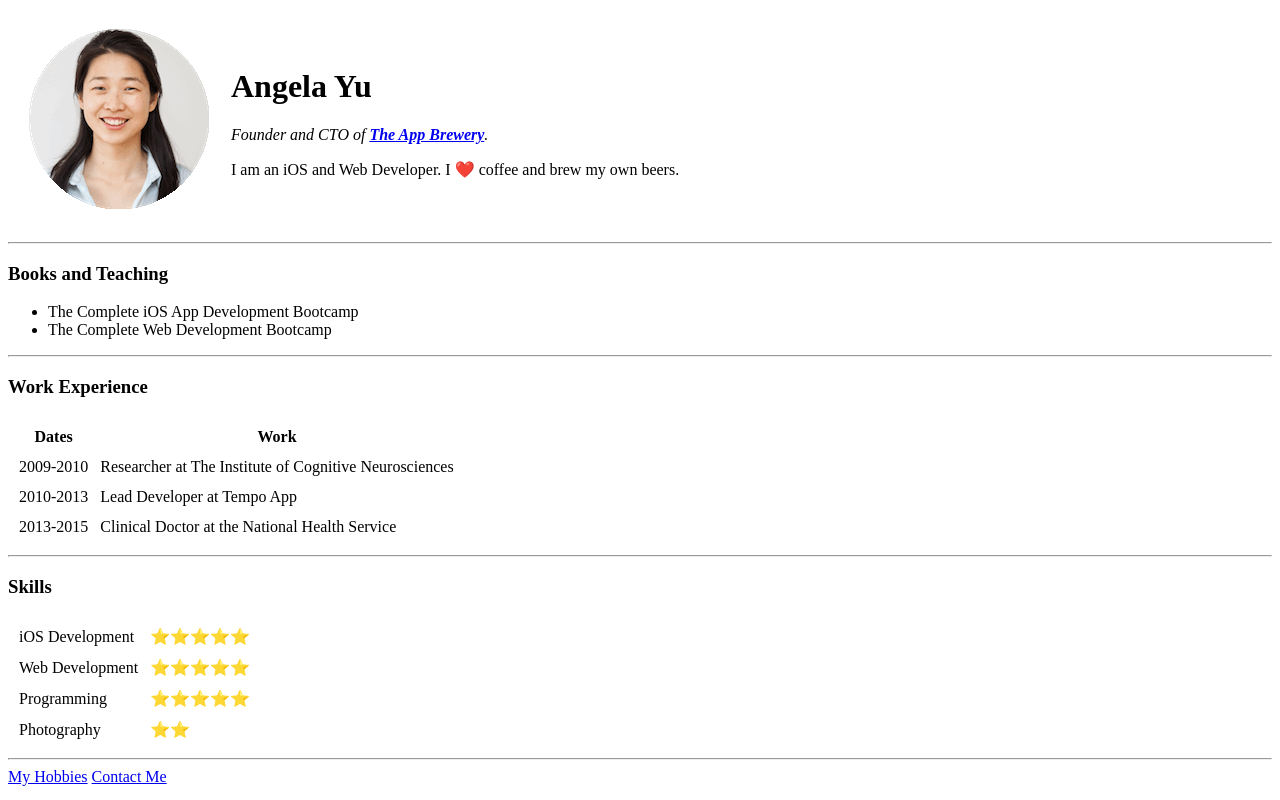
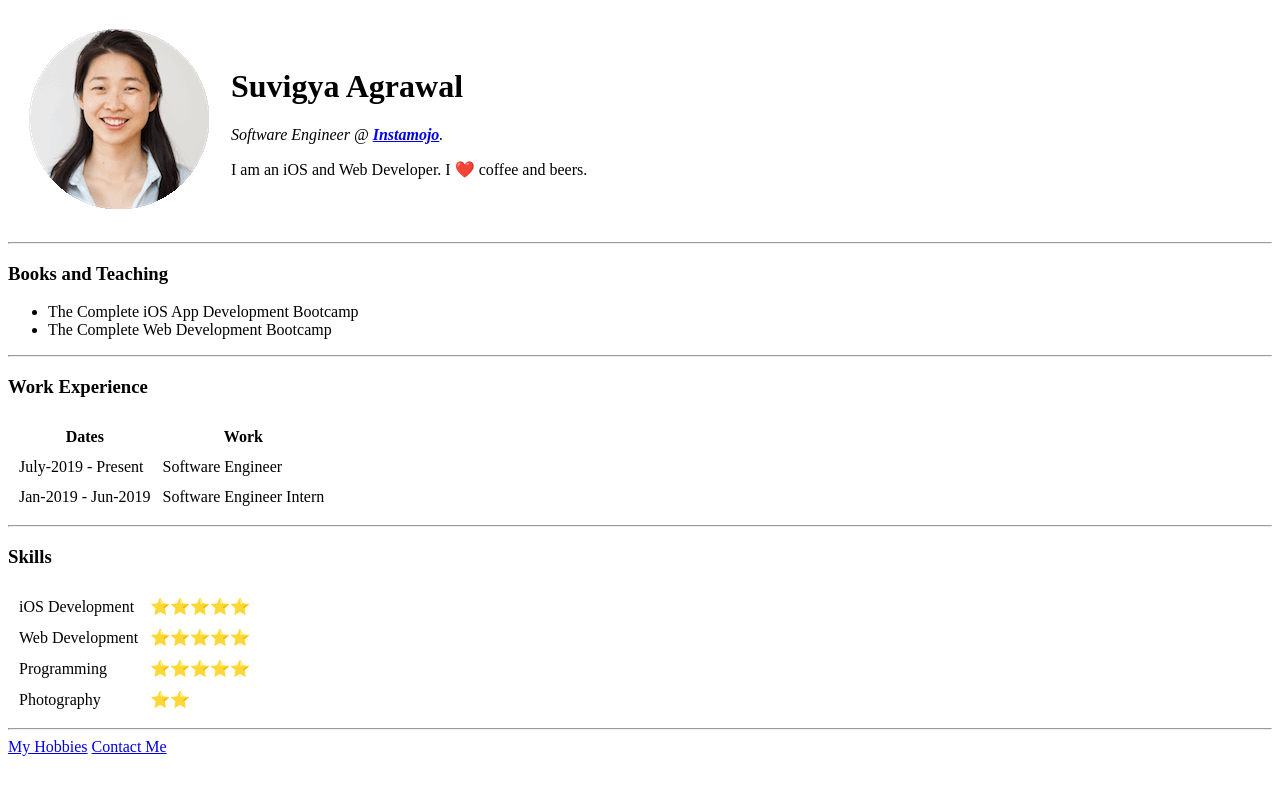
Before and after one commit to suvigyaagr/cv, a plain HTML site: page index.html in a window 1280 px wide. Drawn offline with Linux system fonts and the light colour scheme.

Commit message:
Add files via upload

```diff
--- a/index.html
+++ b/index.html
@@ -2,16 +2,16 @@
 <html>
   <head>
     <meta charset="utf-8">
-    <title>Angela's Personal Site</title>
+    <title>Suvigya's Personal Site</title>
   </head>
 
   <body>
     <table cellspacing="20">
       <tr>
         <td><img src="images/angela.png" alt="angela profile picture"></td>
-        <td><h1>Angela Yu</h1>
-        <p><em>Founder and CTO of <strong><a href="https://www.appbrewery.co/">The App Brewery</a></strong>.</em></p>
-        <p>I am an iOS and Web Developer. I ❤️ coffee and brew my own beers.</p></td>
+        <td><h1>Suvigya Agrawal</h1>
+        <p><em>Software Engineer @ <strong><a href="https://www.instamojo.com/">Instamojo</a></strong>.</em></p>
+        <p>I am an iOS and Web Developer. I ❤️ coffee and beers.</p></td>
       </tr>
     </table>
     <hr>
@@ -31,16 +31,12 @@
       </thead>
       <tbody>
         <tr>
-          <td>2009-2010</td>
-          <td>Researcher at The Institute of Cognitive Neurosciences</td>
+          <td>July-2019 - Present</td>
+          <td>Software Engineer</td>
         </tr>
         <tr>
-          <td>2010-2013</td>
-          <td>Lead Developer at Tempo App</td>
-        </tr>
-        <tr>
-          <td>2013-2015</td>
-          <td>Clinical Doctor at the National Health Service</td>
+          <td>Jan-2019 - Jun-2019</td>
+          <td>Software Engineer Intern</td>
         </tr>
       </tbody>
     </table>
```
